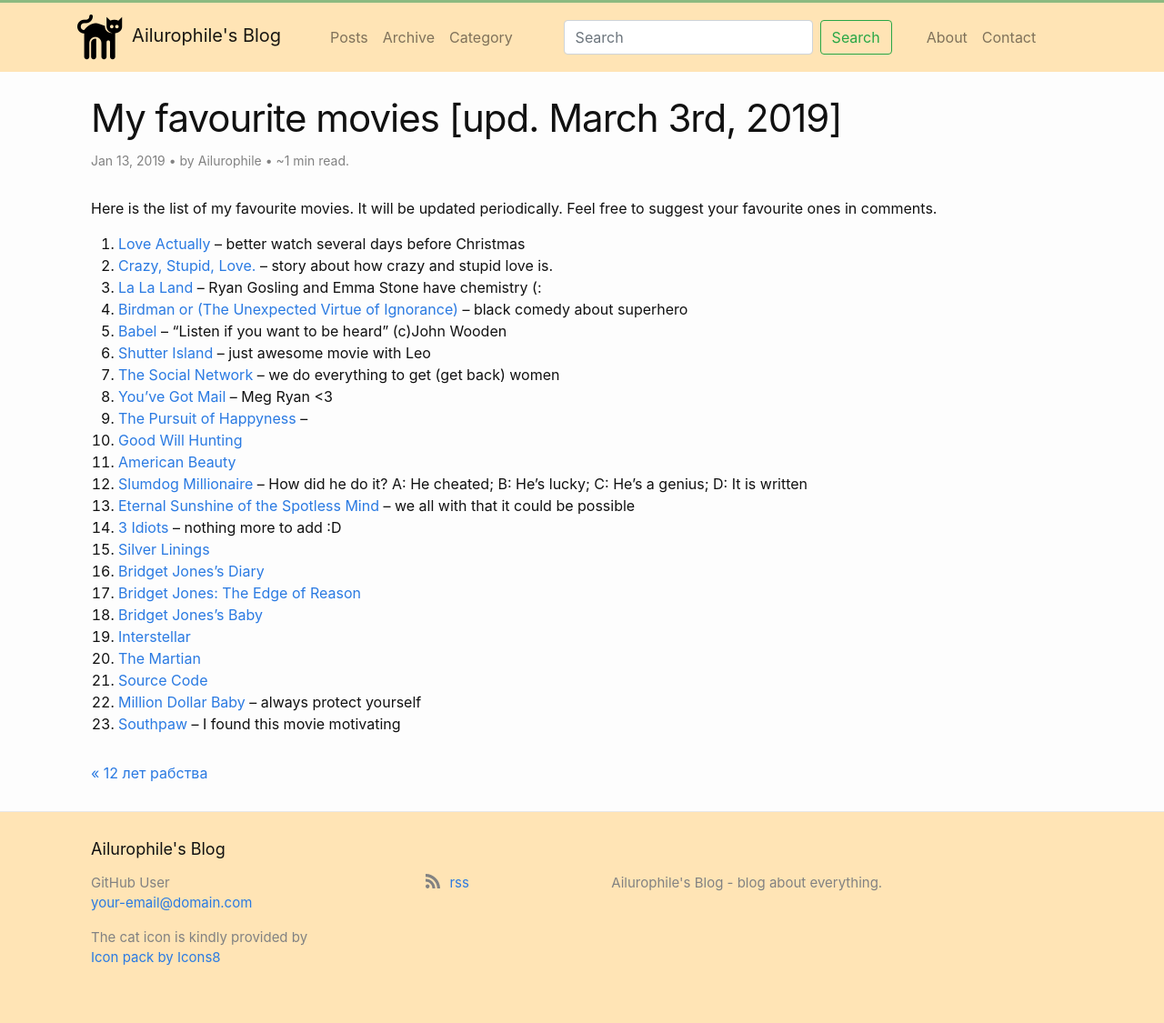
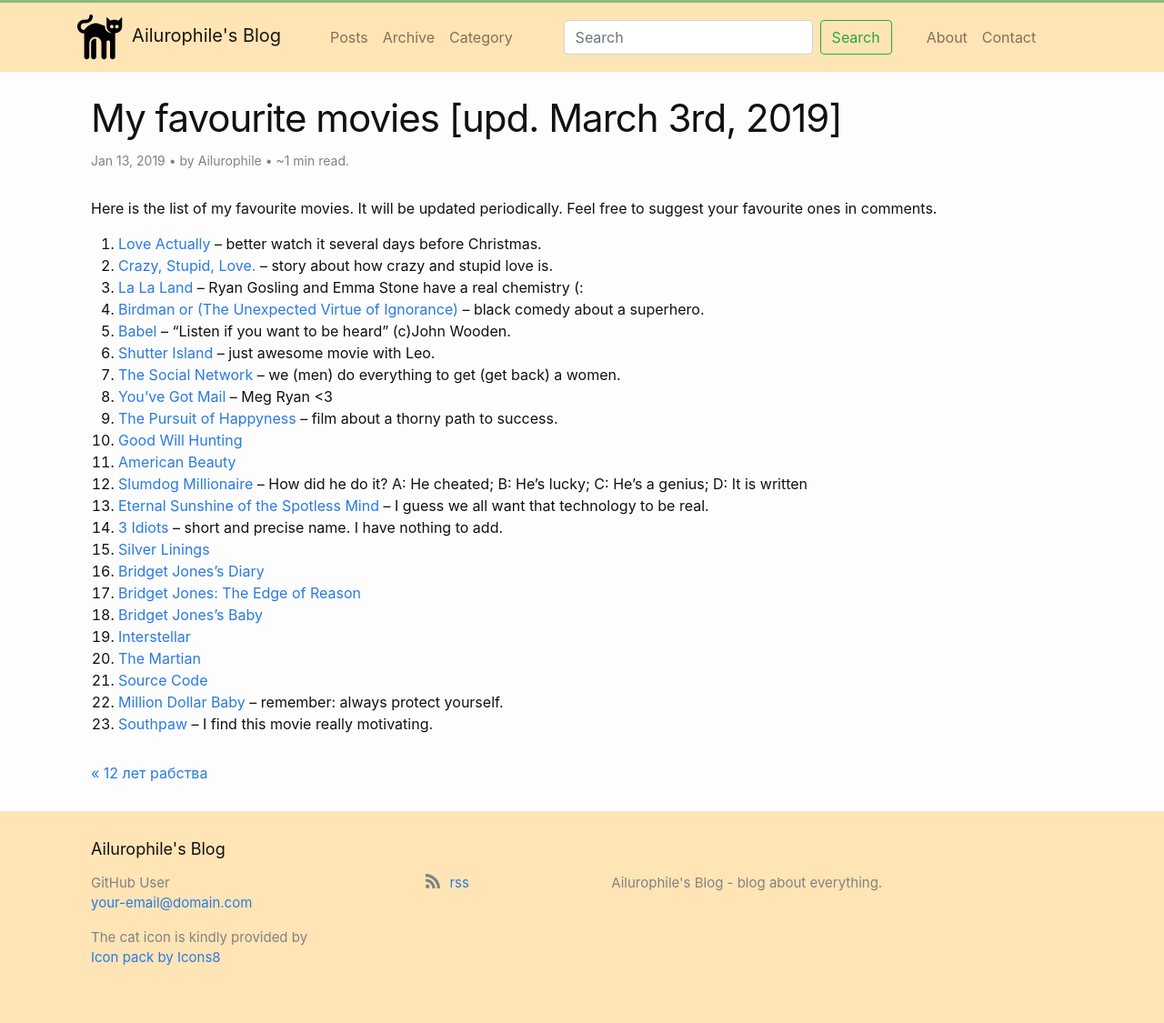
Before and after one commit to dovletov/dovletov.github.io, a Jekyll site: the page built from _posts/2019-01-13-my-favourite-movies.md, in a window 1280 px wide. Shown: the whole page at 91% size. Built offline with Jekyll 4.4.1, drawn with Linux system fonts in a browser that asks for light colours; comment, search, counter and statistics services are not loaded.

Commit message:
Updated post

```diff
--- a/_posts/2019-01-13-my-favourite-movies.md
+++ b/_posts/2019-01-13-my-favourite-movies.md
@@ -13,21 +13,21 @@
 It will be updated periodically.
 Feel free to suggest your favourite ones in comments.
 
-01. [Love Actually](https://www.imdb.com/title/tt0314331/) -- better watch several days before Christmas
+01. [Love Actually](https://www.imdb.com/title/tt0314331/) -- better watch it several days before Christmas.
 02. [Crazy, Stupid, Love.](https://www.imdb.com/title/tt1570728/) -- story about how crazy and stupid love is.
-03. [La La Land](https://www.imdb.com/title/tt3783958/) -- Ryan Gosling and Emma Stone have chemistry (:
+03. [La La Land](https://www.imdb.com/title/tt3783958/) -- Ryan Gosling and Emma Stone have a real chemistry (:
 <!--more-->
-04. [Birdman or (The Unexpected Virtue of Ignorance)](https://www.imdb.com/title/tt2562232/) -- black comedy about superhero
-05. [Babel](https://www.imdb.com/title/tt0449467/) -- "Listen if you want to be heard" (c)John Wooden
-06. [Shutter Island](https://www.imdb.com/title/tt1130884/) -- just awesome movie with Leo
-07. [The Social Network](https://www.imdb.com/title/tt1285016/) -- we do everything to get (get back) women
+04. [Birdman or (The Unexpected Virtue of Ignorance)](https://www.imdb.com/title/tt2562232/) -- black comedy about a superhero.
+05. [Babel](https://www.imdb.com/title/tt0449467/) -- "Listen if you want to be heard" (c)John Wooden.
+06. [Shutter Island](https://www.imdb.com/title/tt1130884/) -- just awesome movie with Leo.
+07. [The Social Network](https://www.imdb.com/title/tt1285016/) -- we (men) do everything to get (get back) a women.
 08. [You've Got Mail](https://www.imdb.com/title/tt0128853/) -- Meg Ryan <3
-09. [The Pursuit of Happyness](https://www.imdb.com/title/tt0454921/) --
+09. [The Pursuit of Happyness](https://www.imdb.com/title/tt0454921/) -- film about a thorny path to success.
 10. [Good Will Hunting](https://www.imdb.com/title/tt0119217/)
 11. [American Beauty](https://www.imdb.com/title/tt0169547/)
 12. [Slumdog Millionaire](https://www.imdb.com/title/tt1010048/) -- How did he do it? A: He cheated; B: He’s lucky; C: He’s a genius; D: It is written
-13. [Eternal Sunshine of the Spotless Mind](https://www.imdb.com/title/tt0338013/) -- we all with that it could be possible
-14. [3 Idiots](https://www.imdb.com/title/tt1187043/) -- nothing more to add :D
+13. [Eternal Sunshine of the Spotless Mind](https://www.imdb.com/title/tt0338013/) -- I guess we all want that technology to be real.
+14. [3 Idiots](https://www.imdb.com/title/tt1187043/) -- short and precise name. I have nothing to add.
 15. [Silver Linings](https://www.imdb.com/title/tt1045658/)
 16. [Bridget Jones's Diary](https://www.imdb.com/title/tt0243155/)
 17. [Bridget Jones: The Edge of Reason](https://www.imdb.com/title/tt0317198/)
@@ -35,5 +35,5 @@
 19. [Interstellar](https://www.imdb.com/title/tt0816692/)
 20. [The Martian](https://www.imdb.com/title/tt3659388/)
 21. [Source Code](https://www.imdb.com/title/tt0945513/)
-22. [Million Dollar Baby](https://www.imdb.com/title/tt0405159/) -- always protect yourself
-23. [Southpaw](https://www.imdb.com/title/tt1798684/) -- I found this movie motivating
+22. [Million Dollar Baby](https://www.imdb.com/title/tt0405159/) -- remember: always protect yourself.
+23. [Southpaw](https://www.imdb.com/title/tt1798684/) -- I find this movie really motivating.
```
